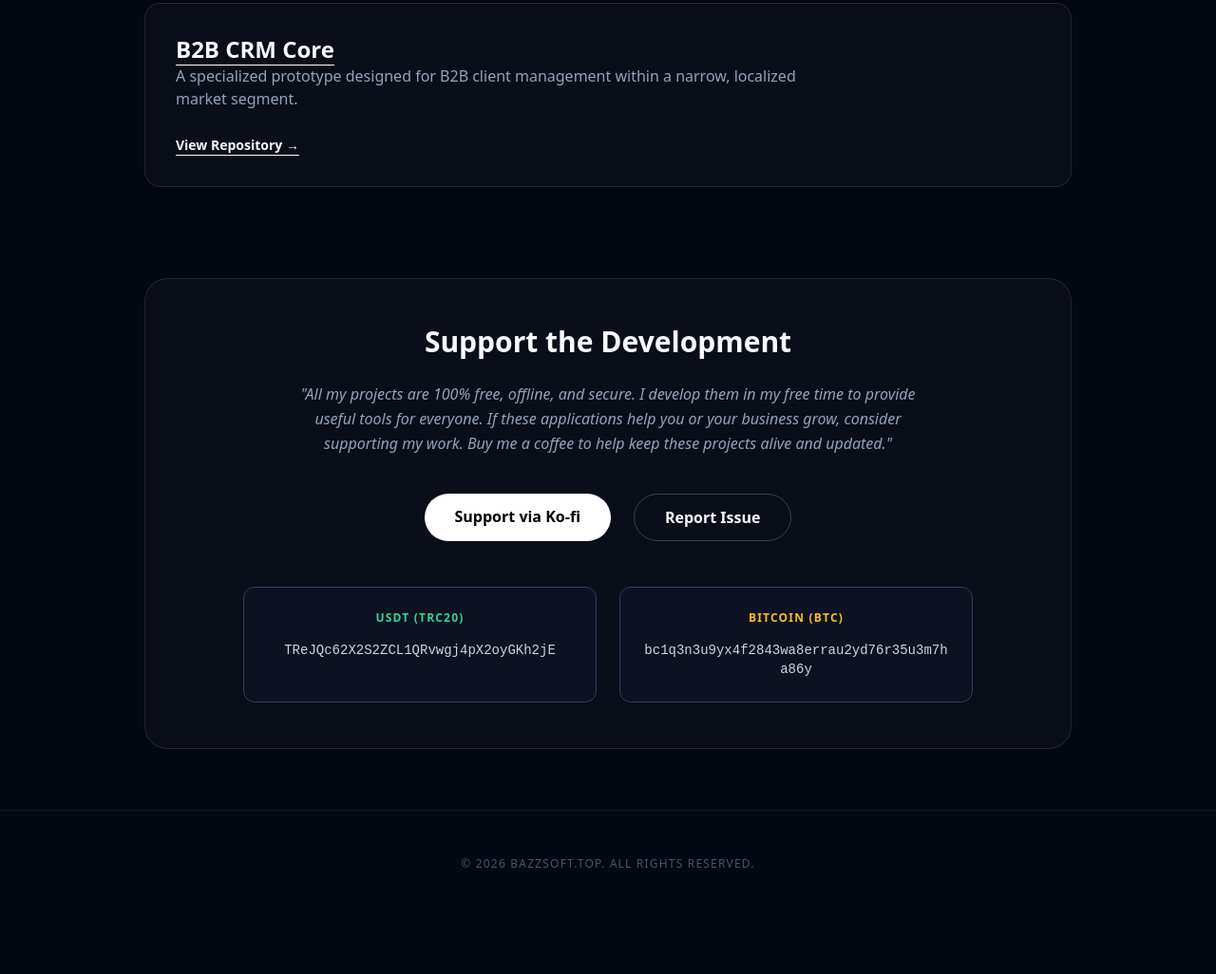
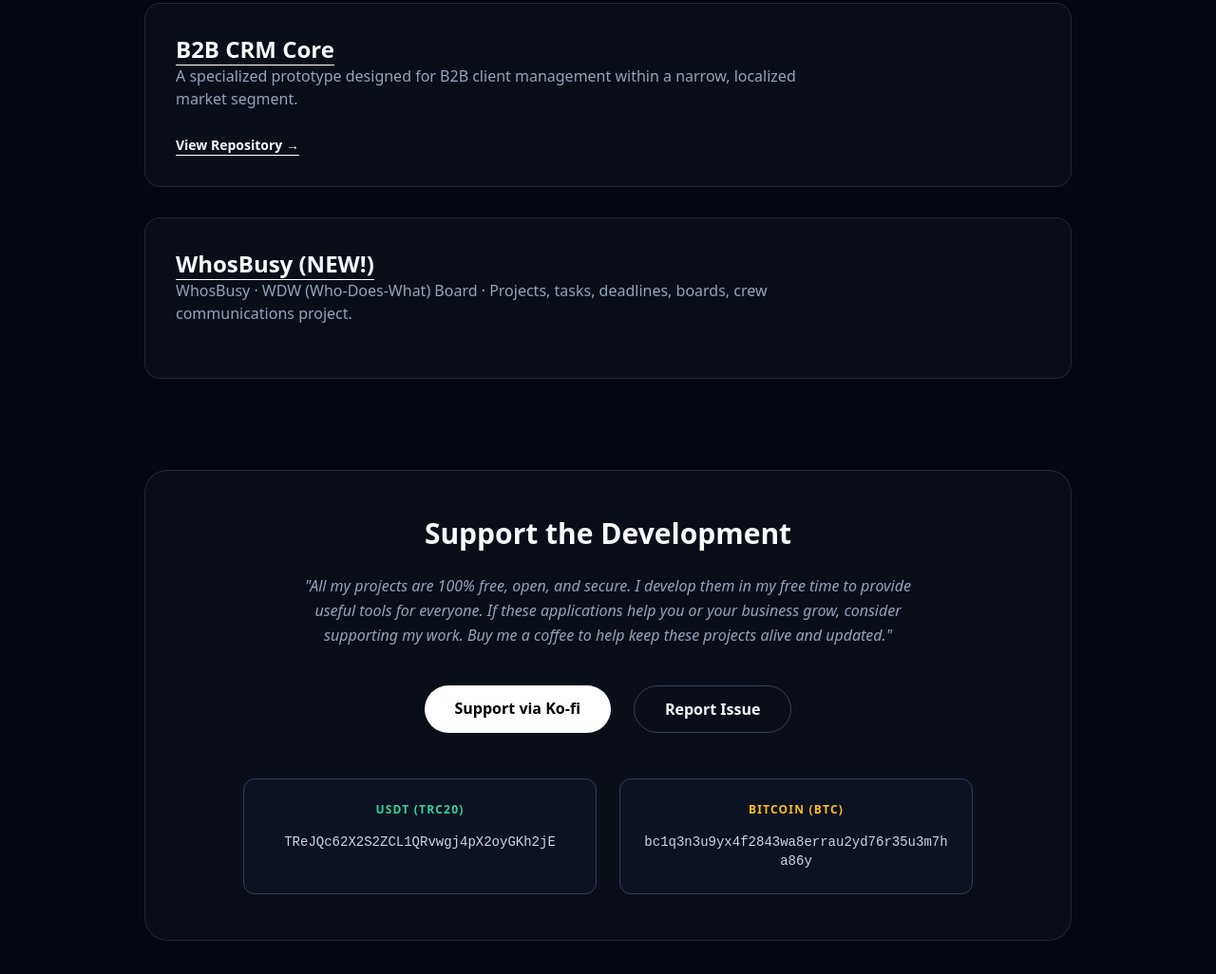
Before and after one commit to byBAZZ88/bybazz88.github.io, a plain HTML site: page index.html in a window 1280 px wide. Shown: the part 743-1769 px from the top of the page at 95% size. Before the commit the page ends 1709 px from the top, so only its background shows below. Drawn offline with nearby package versions, Linux system fonts and the light colour scheme.

Commit message:
Add files via upload

```diff
--- a/index.html
+++ b/index.html
@@ -43,6 +43,12 @@
                     <p class="text-slate-400 mb-6 max-w-2xl">A specialized prototype designed for B2B client management within a narrow, localized market segment.</p>
                     <a href="https://github.com/byBAZZ88/b2bcrm" class="inline-block text-sm font-semibold border-b border-white hover:text-indigo-400 hover:border-indigo-400 transition">View Repository →</a>
                 </div>
+                <!-- Project 3 -->
+                <div class="glass p-8 rounded-2xl hover:border-indigo-500/50 transition duration-500">
+                    <a class="text-2xl font-bold mb-2 border-b border-white">WhosBusy (NEW!)</a>
+                    <p class="text-slate-400 mb-6 max-w-2xl">WhosBusy · WDW (Who-Does-What) Board · Projects, tasks, deadlines, boards, crew communications project.</p>
+                </div>
+
             </div>
         </section>
 
@@ -50,7 +56,7 @@
         <section id="support" class="glass p-12 rounded-3xl text-center">
             <h2 class="text-3xl font-bold mb-6">Support the Development</h2>
             <p class="text-slate-400 italic mb-10 max-w-2xl mx-auto leading-relaxed">
-                "All my projects are 100% free, offline, and secure. I develop them in my free time to provide useful tools for everyone. If these applications help you or your business grow, consider supporting my work. Buy me a coffee to help keep these projects alive and updated."
+                "All my projects are 100% free, open, and secure. I develop them in my free time to provide useful tools for everyone. If these applications help you or your business grow, consider supporting my work. Buy me a coffee to help keep these projects alive and updated."
             </p>
 
             <div class="flex justify-center gap-6 mb-12">
```
